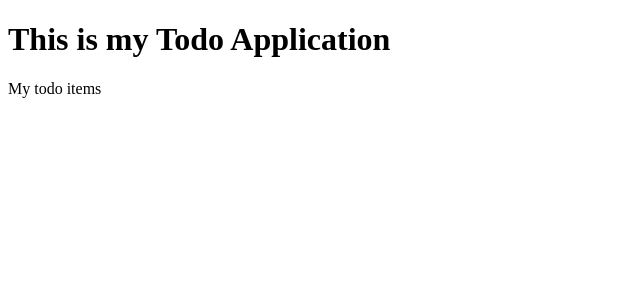
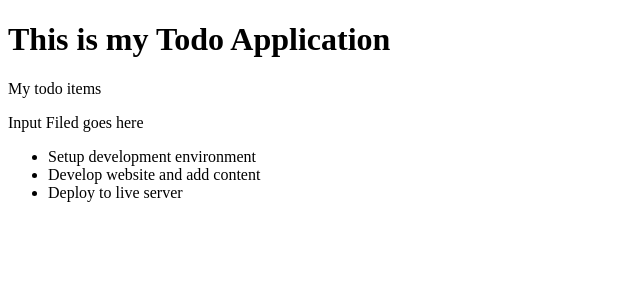
Before and after one commit to tumainimaganiko/react-todo-lists, a React (Vite) app: page / in a window 1280 px wide. Shown: the top 300 px of the page, without its empty margins (0-640 px from the left). Built offline with nearby package versions, Linux system fonts and the light colour scheme.

Commit message:
Created Components to render lists

```diff
--- a/src/components/InputTodo.jsx
+++ b/src/components/InputTodo.jsx
@@ -0,0 +1,7 @@
+const InputTodo = () => {
+    return (
+        <div>Input Filed goes here</div>
+    )
+}
+
+export default InputTodo;
--- a/src/components/TodoApp.jsx
+++ b/src/components/TodoApp.jsx
@@ -1,8 +1,11 @@
+import TodosLogic from "@/components/TodosLogic"
+
 const TodoApp = () => {
     return (
         <div>
             <h1>This is my Todo Application</h1>
             <p>My todo items</p>
+            <TodosLogic />
         </div>
     )
 }
--- a/src/components/TodoItem.jsx
+++ b/src/components/TodoItem.jsx
@@ -0,0 +1,7 @@
+const TodoItem = ({ itemList}) => {
+    return (
+        <li>{itemList.title}</li>
+    )
+}
+
+export default TodoItem;
--- a/src/components/TodosList.jsx
+++ b/src/components/TodosList.jsx
@@ -0,0 +1,13 @@
+import TodoItem from "@/components/TodoItem"
+
+const TodosList = ({ todoProps }) => {
+    return (
+        <ul>
+            {todoProps.map(item => (
+                <TodoItem key={item.id} itemList={item} />
+            ))}
+        </ul>
+    )
+}
+
+export default TodosList;
--- a/src/components/TodosLogic.jsx
+++ b/src/components/TodosLogic.jsx
@@ -0,0 +1,31 @@
+import InputTodo from "@/components/InputTodo";
+import TodosList from "@/components/TodosList"
+
+const TodosLogic = () => {
+    const todos = [
+        {
+            id: 1,
+            title: 'Setup development environment',
+            completed: true,
+          },
+          {
+            id: 2,
+            title: 'Develop website and add content',
+            completed: false,
+          },
+          {
+            id: 3,
+            title: 'Deploy to live server',
+            completed: false,
+          },
+    ]
+
+    return (
+        <>
+        <InputTodo />
+        <TodosList todoProps={todos} />
+        </>
+    )
+}
+
+export default TodosLogic;
```
